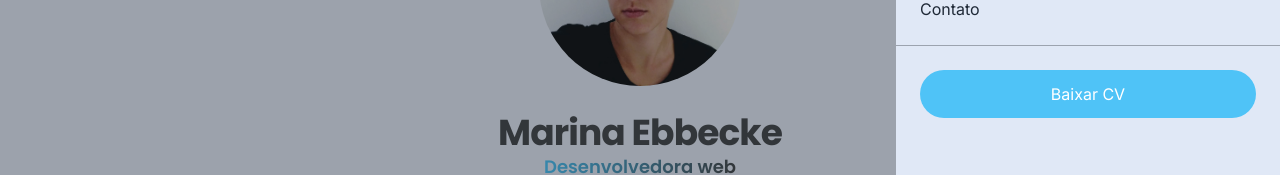
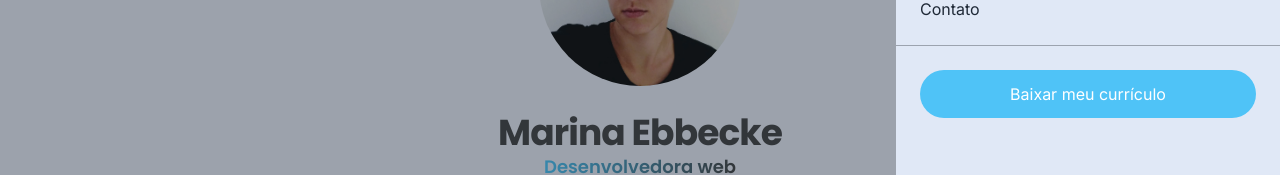
Before and after one commit to mebbecke/dev-portfolio, a React (Vite) app: page / in a window 1280 px wide. Both pictures are taken after a click on the button 1228 px from the left and 44 px from the top of the page. Shown: the part 228-403 px from the top of the page. Built offline with nearby package versions, Linux system fonts and the light colour scheme.

Commit message:
feat: implements download resume buttons

```diff
--- a/src/components/header.tsx
+++ b/src/components/header.tsx
@@ -66,7 +66,9 @@ const Header = ({
               </nav>
               <div className="flex justify-center p-6">
                 <Button variant="primary" size="full">
-                  Baixar CV
+                  <a href="src\assets\cv-marina-ebbecke.pdf" download>
+                    Baixar meu currículo
+                  </a>
                 </Button>
               </div>
             </Dialog.Content>
--- a/src/pages/home.tsx
+++ b/src/pages/home.tsx
@@ -37,7 +37,11 @@ const Home = () => {
           se tornar fullstack. Não tenho medo de novos desafios e vejo neles
           ótimas oportunidades para aprimorar meu conhecimento.
         </p>
-        <Button variant="primary">Baixar meu currículo</Button>
+        <Button variant="primary">
+          <a href="src\assets\cv-marina-ebbecke.pdf" download>
+            Baixar meu currículo
+          </a>
+        </Button>
       </section>
 
       {/* SOBRE MIM */}
```
Also changed, not shown: 1 other file (tests, documents, lock files or other folders).
